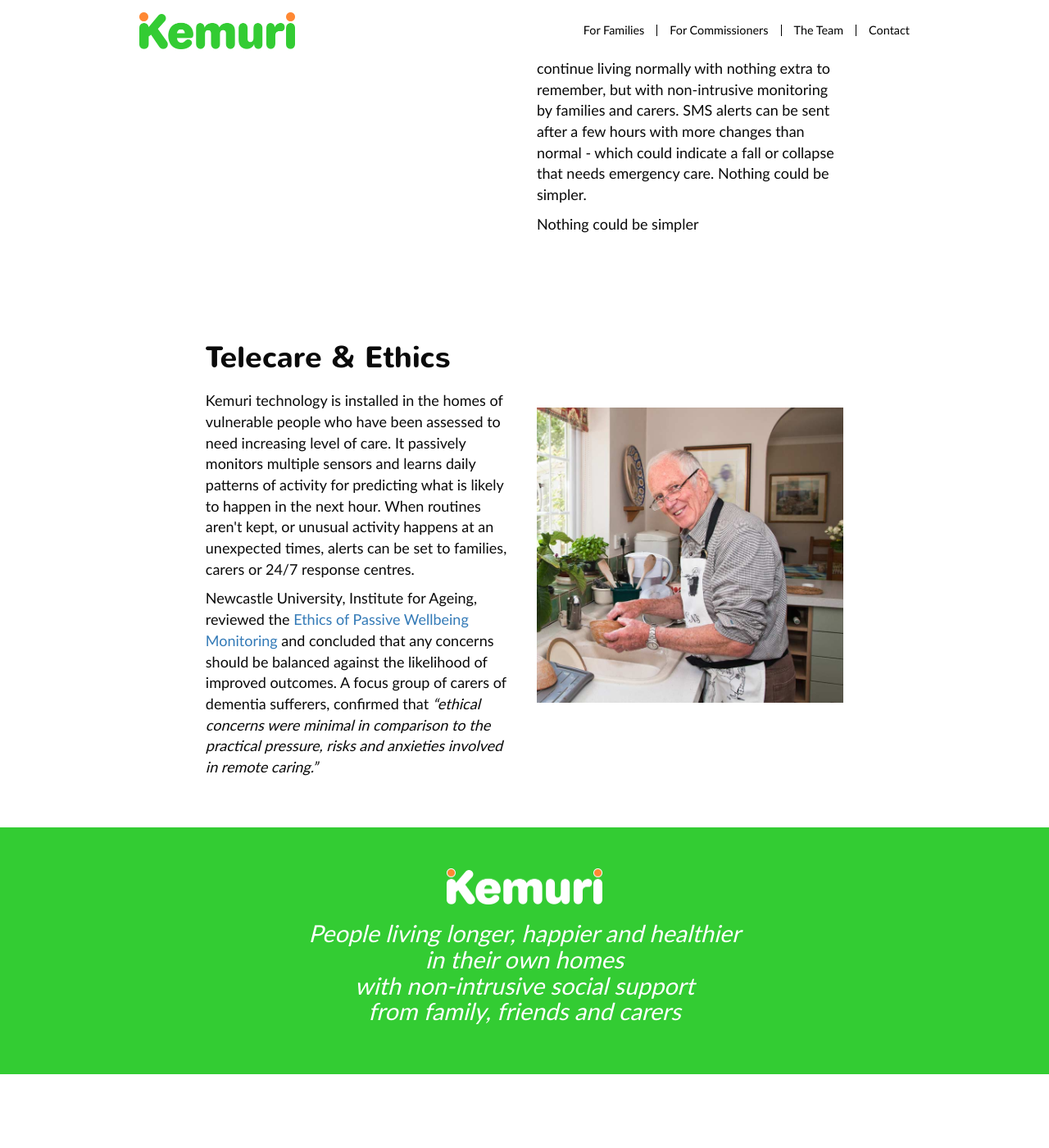
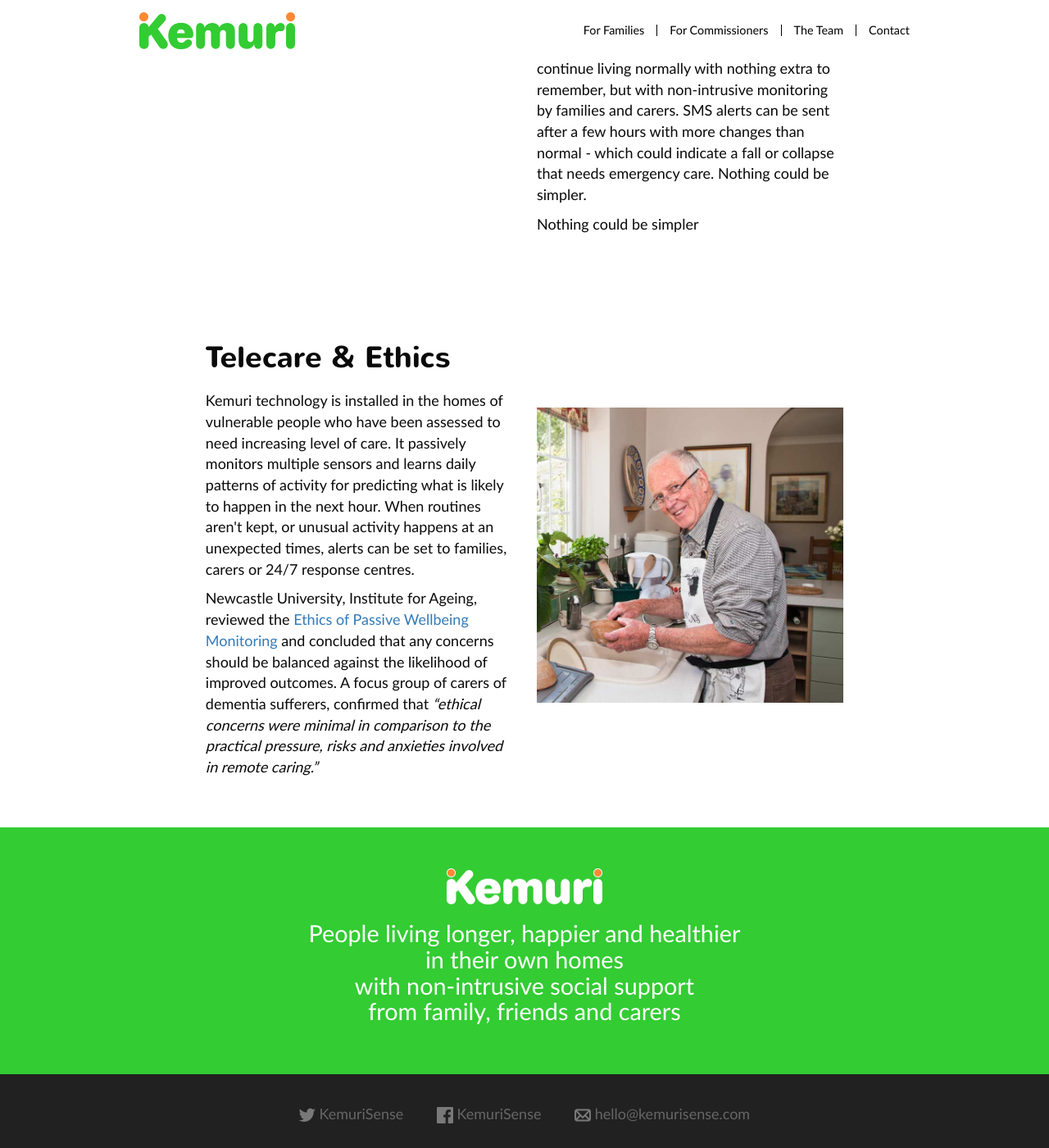
Before and after one commit to intelligentlilli/kemurisense.github.io, a Jekyll site: the page built from for-care-homes.html, in a window 1280 px wide and 1400 px high, scrolled down 3217 px. Shown: the whole window at 82% size. Built offline with Jekyll 4.4.1, drawn with Linux system fonts in a browser that asks for light colours; nearby versions of some CDN libraries; library files that are not in the unit come from our copies; before the commit the page ends 4527 px from its top, so only the background shows below that.

Commit message:
added footer

```diff
--- a/_includes/footer.html
+++ b/_includes/footer.html
@@ -1,11 +1,9 @@
-<!-- <footer class="site-footer">
-
-  <div class="wrapper">
-
-    <h2 class="footer-heading">{{ site.title }}</h2>
-
-
-  </div>
-
+<footer>
+	<div class="container  text-center">
+		<ul>
+			<li><a href="https://twitter.com/KemuriSense"><img width="20px" src="{{ site.baseurl }}/images/icons/twitter-grey.png" /> KemuriSense</a></li>
+			<li><a href="https://facebook.com/KemuriSense"><img width="20px" src="{{ site.baseurl }}/images/icons/facebook-grey.png" /> KemuriSense</a></li>
+			<li><a href="mailto:hello@kemurisense.com"><img width="20px" src="{{ site.baseurl }}/images/icons/email-grey.png" /> hello@kemurisense.com</a></li>
+		</ul>
+	</div>
 </footer>
- -->
--- a/css/style.scss
+++ b/css/style.scss
@@ -157,3 +157,27 @@
 	.navbar-default .navbar-nav>li>a:hover{color:#222;background-color:transparent}
 	.navbar-default .navbar-nav>.active>a:focus,.navbar-default .navbar-nav>.active>a:hover{color:#ec008c;background-color:transparent}
 }
+
+
+
+
+
+
+footer {
+	clear:both;
+	padding-top:2em;
+	padding-bottom:1em;
+	background-color:#212121;
+	color:#666;
+}
+footer a {
+	color:#666;
+}
+footer ul {
+	list-style:none;
+	padding:0;
+}
+footer li {
+	display:inline-block;
+	padding:0px 1em;
+}
--- a/for-care-homes.html
+++ b/for-care-homes.html
@@ -159,7 +159,7 @@
           <div class="col-md-6">
             <h2>Telecare &amp; Ethics</h2>
             <p>Kemuri technology is installed in the homes of vulnerable people who have been assessed to need increasing level of care.  It passively monitors multiple sensors and learns daily patterns of activity for predicting what is likely to happen in the next hour.  When routines aren't kept, or unusual activity happens at an unexpected times, alerts can be set to families, carers or 24/7 response centres.   </p>
-            <p>Newcastle University, Institute for Ageing, reviewed the <a href="{{ site.baseurl }}/papers/Kemuri-Ethics2.pdf">Ethics of Passive Wellbeing Monitoring</a> and concluded that any concerns should be balanced against the likelihood of improved outcomes.  A focus group of carers of dementia sufferers, confirmed that <i>“ethical concerns were  minimal in comparison to the practical pressure, risks and anxieties involved in remote caring.”<i></p>
+            <p>Newcastle University, Institute for Ageing, reviewed the <a href="{{ site.baseurl }}/papers/Kemuri-Ethics2.pdf">Ethics of Passive Wellbeing Monitoring</a> and concluded that any concerns should be balanced against the likelihood of improved outcomes.  A focus group of carers of dementia sufferers, confirmed that <i>“ethical concerns were  minimal in comparison to the practical pressure, risks and anxieties involved in remote caring.”</i></p>
           </div>
           <div class="col-md-6">
             <img width="396" height="420" src="{{ site.baseurl }}/images/man-doing-washing-up-large.jpg" class="img-responsive wp-post-image" alt="" title="" style="padding-top:100px">
```
Also changed, not shown: images/icons/email-grey.png (added), images/icons/facebook-grey.png (added), images/icons/twitter-grey.png (added).
